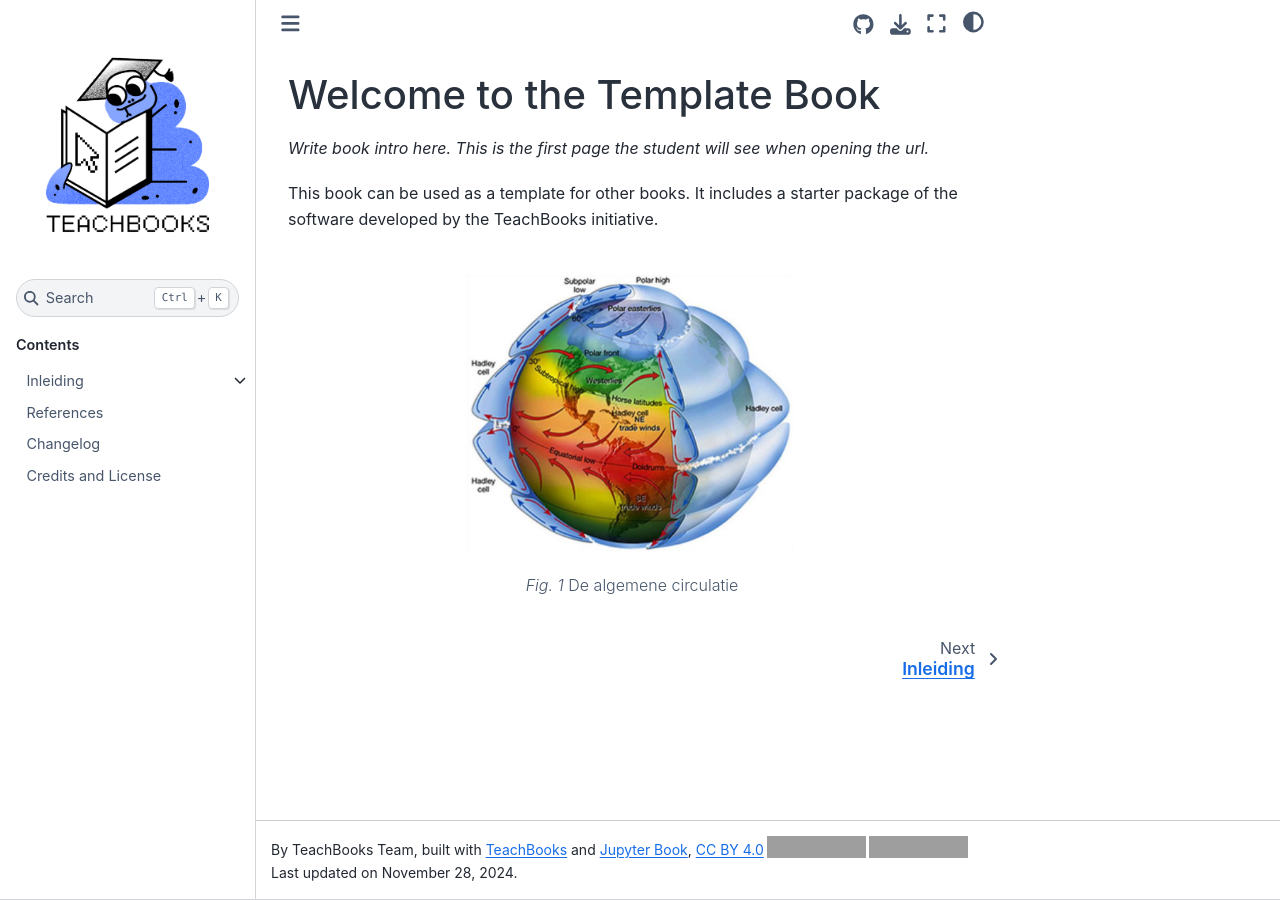
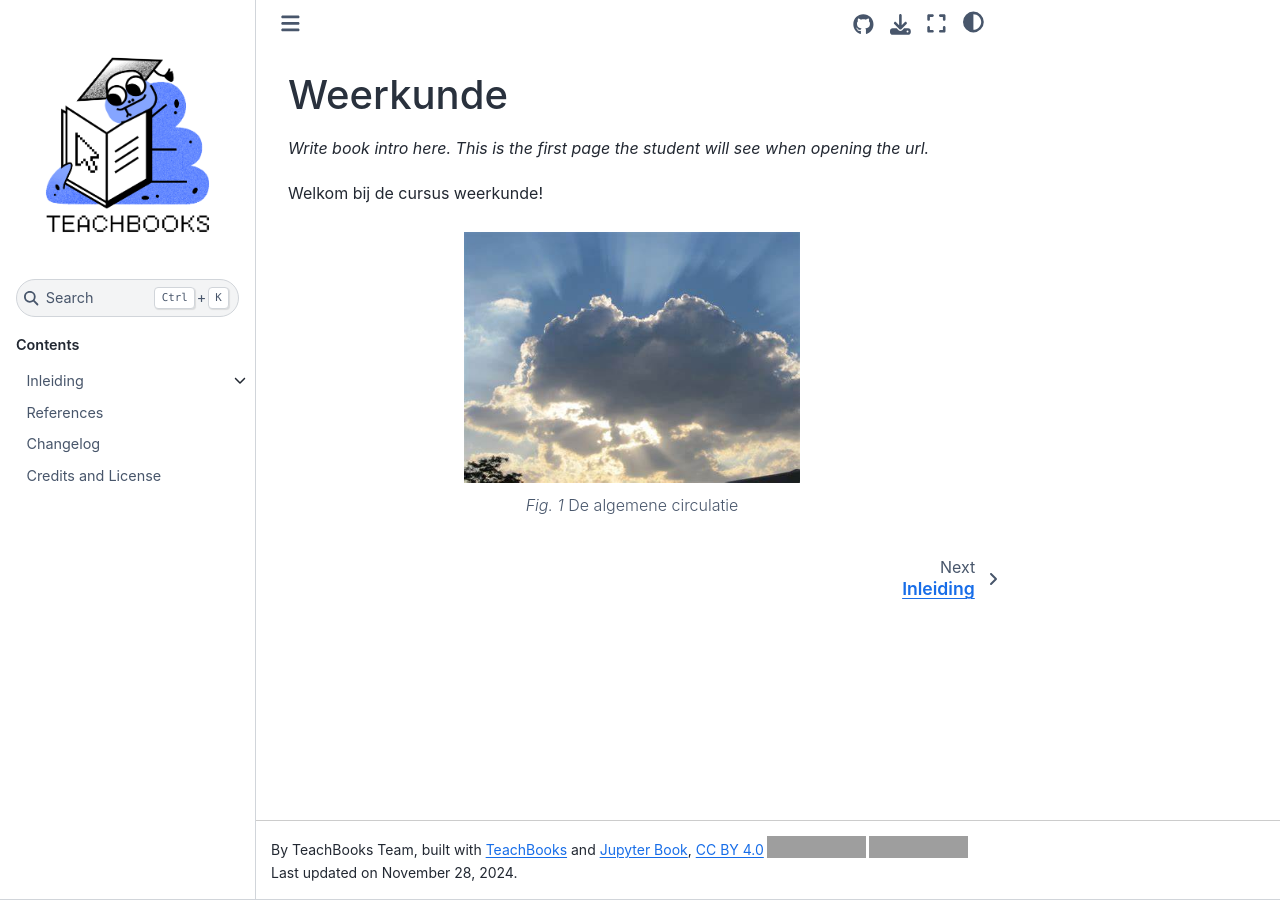
Before and after one commit to AnneHazenberg/Weerkunde, a Jupyter Book: the page built from book/intro.md, in a window 1280 px wide. Built offline with Jupyter Book 1.0.4 settings and Sphinx 7.4.7 and the Sphinx Book theme 1.1.4, drawn with Linux system fonts in a browser that asks for light colours; comment, search, counter and statistics services are not loaded; grey boxes are pictures that could not be loaded.

Commit message:
Update intro.md

````diff
--- a/book/intro.md
+++ b/book/intro.md
@@ -1,13 +1,14 @@
 (intro)=
-# Welcome to the Template Book
+# Weerkunde
 
 _Write book intro here. This is the first page the student will see when opening the url._
 
-This book can be used as a template for other books. It includes a starter package of the software developed by the TeachBooks initiative.
-``` {figure} figures/Afbeelding18.png
+Welkom bij de cursus weerkunde!
+
+``` {figure} figures/wolk.jpg
 ---
 width: 50%
-name: Afbeelding18.png
+name: hallo
 ---
 De algemene circulatie
 ```
````
